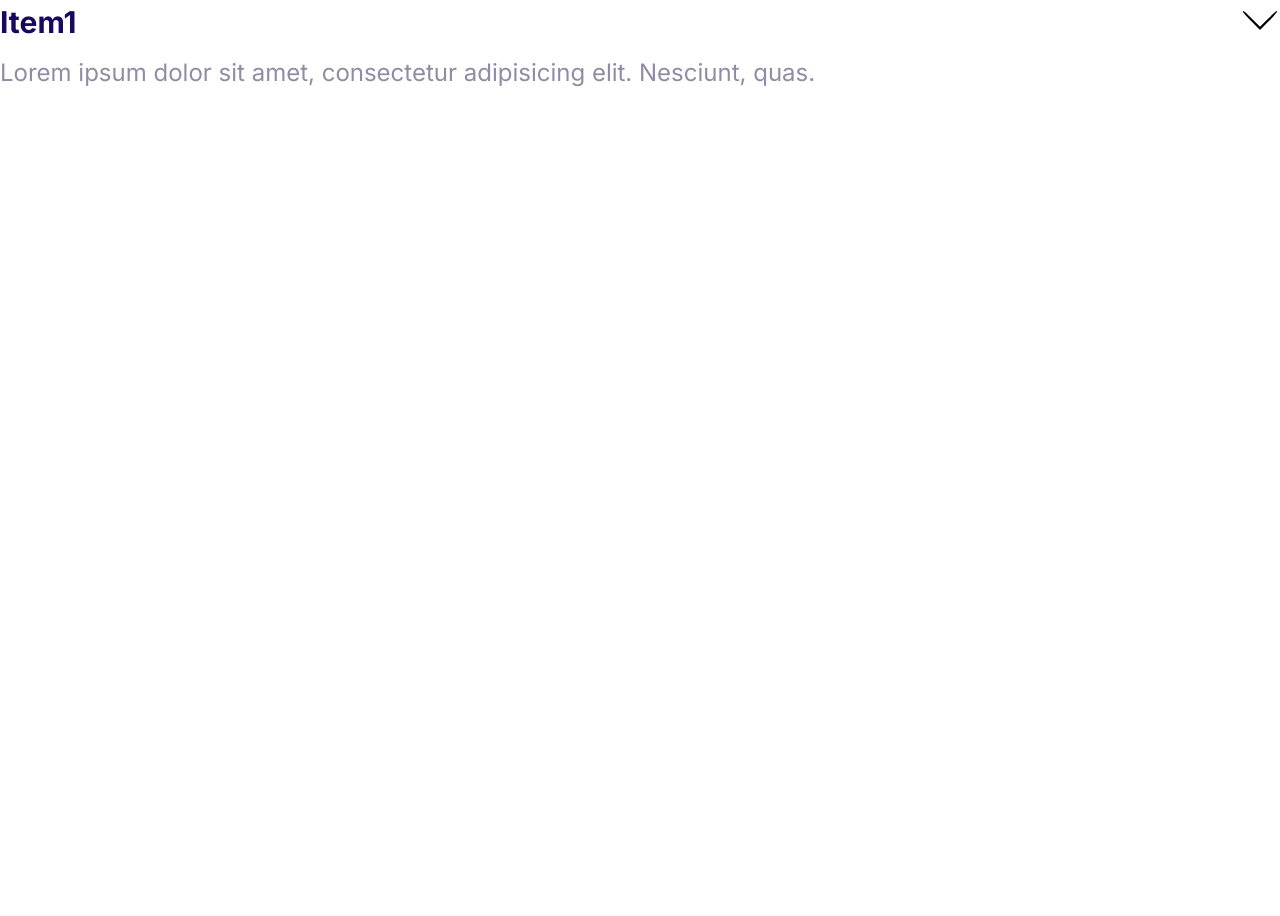
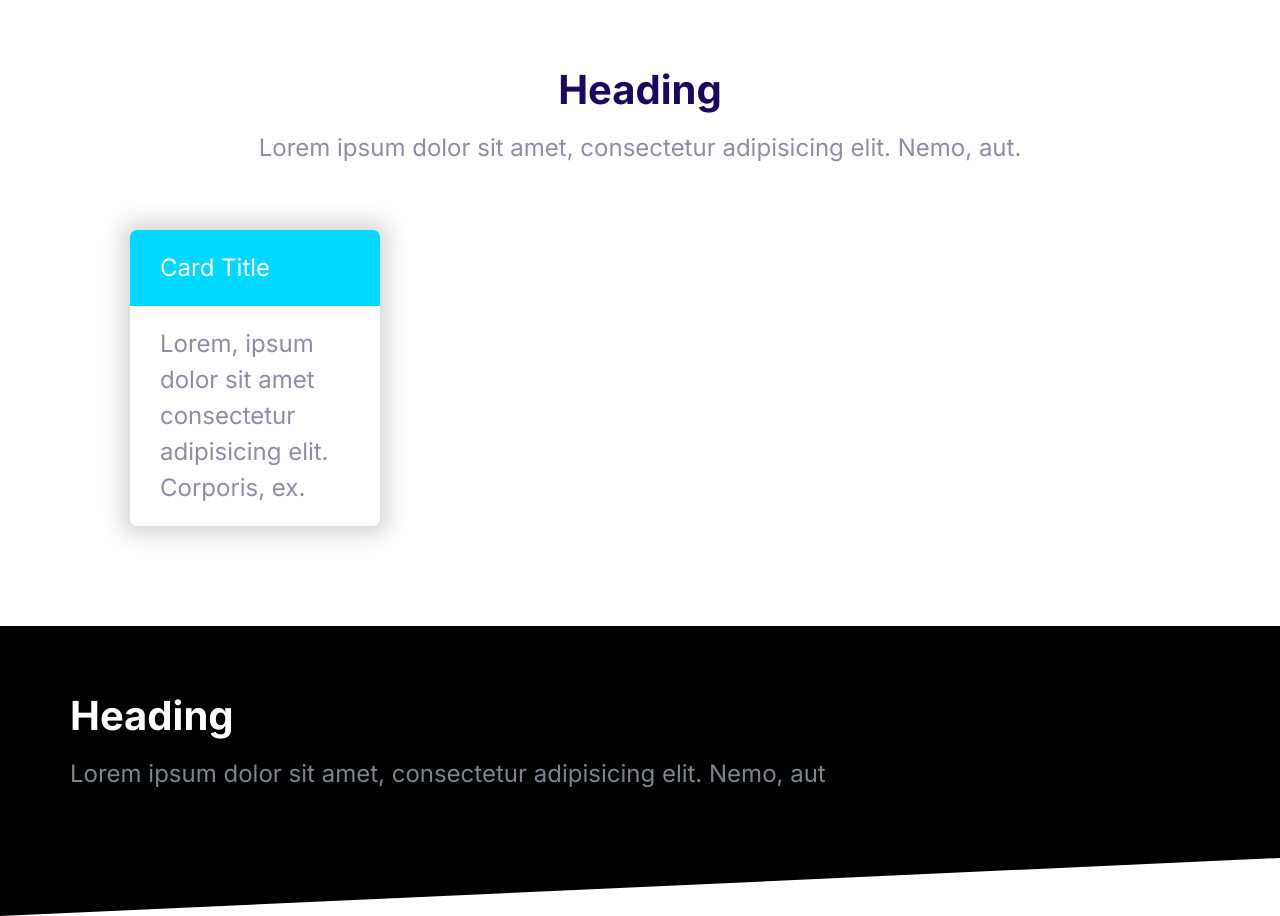
Before and after one commit to Klemen03/My-First-Website, a plain HTML site: page index.html in a window 1280 px wide. Before the commit the page ends 800 px from the top, so only its background shows below. Drawn offline with Linux system fonts and the light colour scheme.

Commit message:
Build the block template.

```diff
--- a/css/styles.css
+++ b/css/styles.css
@@ -562,3 +562,41 @@ a {
   opacity: 1;
   overflow: visible;
 }
+
+/* Blocks */
+.block {
+  --padding-vertical: 6rem;
+  padding: var(--padding-vertical) 2rem;
+}
+
+.block__header {
+  text-align: center;
+}
+
+.block__heading {
+  margin-top: 0;
+}
+
+.block--dark {
+  background: #000;
+  color: #7b858b;
+}
+
+.block--dark .block__heading {
+  color: #fff;
+}
+
+.block--skewed-right {
+  padding-bottom: calc(var(--padding-vertical) + 4rem);
+  clip-path: polygon(0% 0%, 100% 0%, 100% 100%, 0% 80%);
+}
+
+.block--skewed-left {
+  padding-bottom: calc(var(--padding-vertical) + 4rem);
+  clip-path: polygon(0% 0%, 100% 0%, 100% 80%, 0% 100%);
+}
+
+.container {
+  max-width: 1140px;
+  margin: 0 auto;
+}
--- a/index.html
+++ b/index.html
@@ -14,18 +14,31 @@
     <link rel="stylesheet" href="./css/styles.css" />
   </head>
   <body>
-    <div class="collapsible collapsible--expanded">
-      <header class="collapsible__header">
-        <h2 class="collapsible__heading">Item1</h2>
-        <svg class="icon icon--white collapsible__chevron">
-          <use xlink:href="images/customsprite.svg#chevronReal"></use>
-        </svg>
+    <section class="block container">
+      <header class="block__header">
+        <h2 class="block__heading">Heading</h2>
+        <p>
+          Lorem ipsum dolor sit amet, consectetur adipisicing elit. Nemo, aut.
+        </p>
       </header>
-      <div class="collapsible__content">
-        Lorem ipsum dolor sit amet, consectetur adipisicing elit. Nesciunt,
-        quas.
+      <div style="width: 30%; padding: 4rem">
+        <div class="card card--secondary">
+          <header class="card__header">Card Title</header>
+          <div class="card__body">
+            Lorem, ipsum dolor sit amet consectetur adipisicing elit. Corporis,
+            ex.
+          </div>
+        </div>
       </div>
-    </div>
+    </section>
+    <section class="block block--dark block--skewed-left">
+      <div class="container">
+        <h2 class="block__heading">Heading</h2>
+        <p>
+          Lorem ipsum dolor sit amet, consectetur adipisicing elit. Nemo, aut
+        </p>
+      </div>
+    </section>
     <script src="js/main.js"></script>
   </body>
 </html>
```
Also changed, not shown: components/blocks.html (added, +20 -0 lines), components/card.html (+8 -0 lines).
